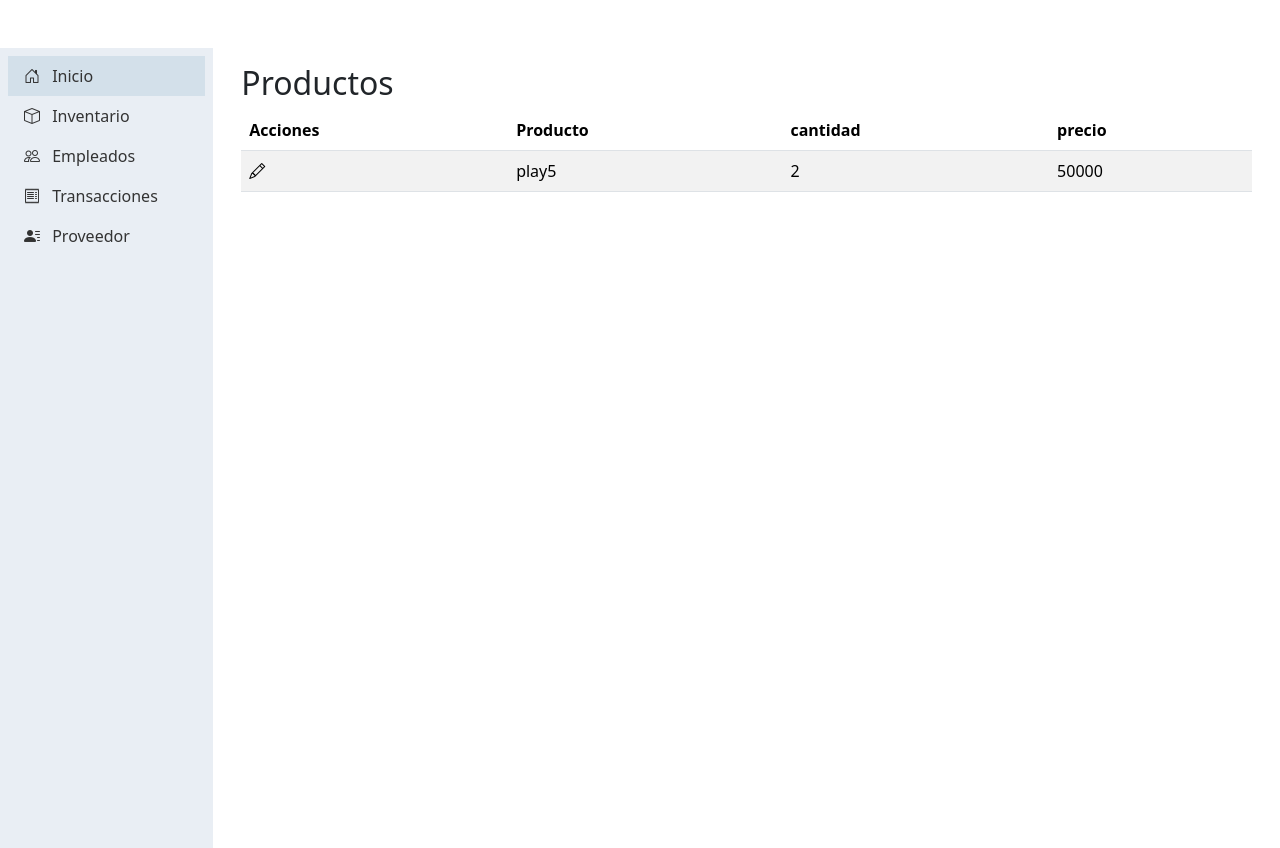
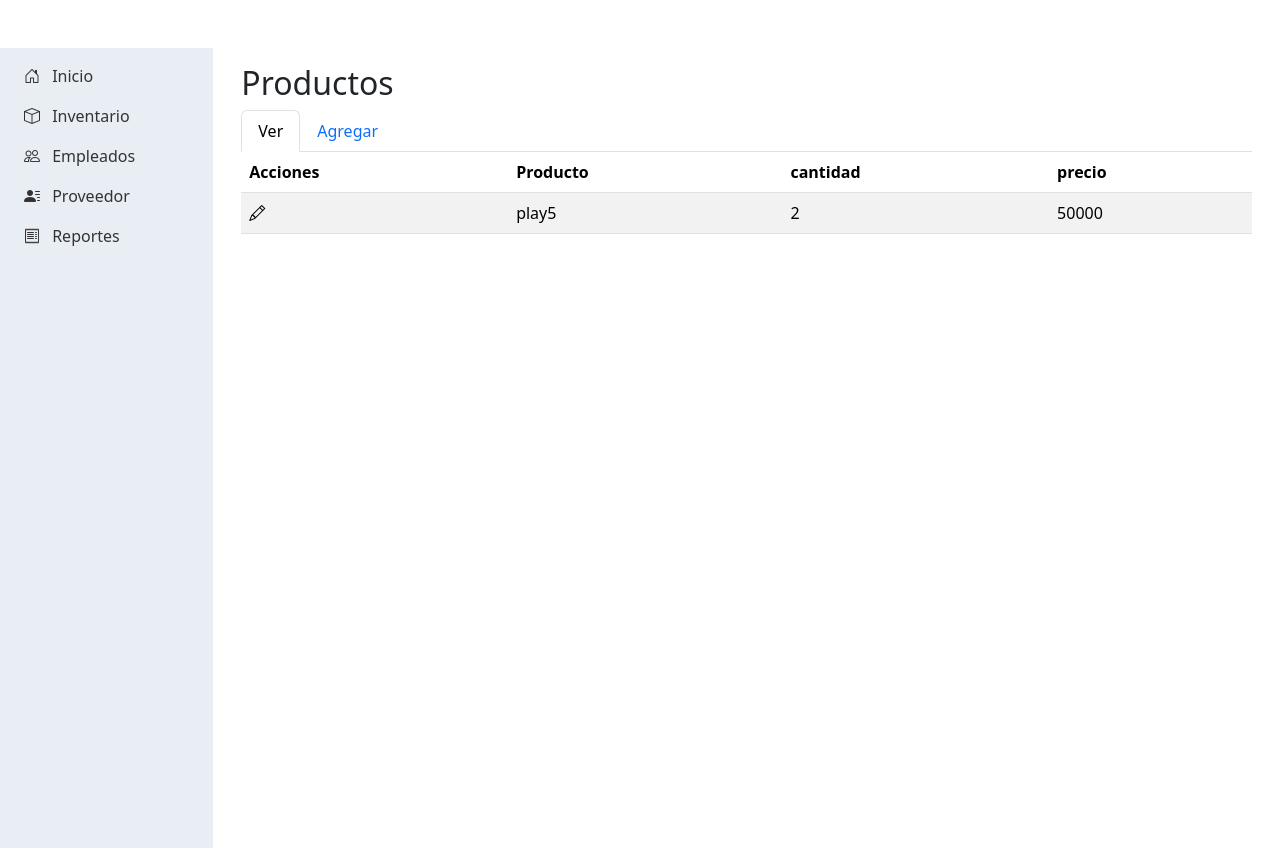
Before and after one commit to pengupang/GestordeVentas, a Django app: page /inventario_ver/ in a window 1280 px wide. Run offline with Django 5.2, Linux system fonts and the light colour scheme; tables that the repository leaves empty hold one stand-in row (values such as "Sample post").

Commit message:
Navegabilidad
Se agregaron los href para la navegabilidad de  la pagina

```diff
--- a/GestordeVentas/urls.py
+++ b/GestordeVentas/urls.py
@@ -20,10 +20,10 @@ from App import views
 
 urlpatterns = [
     path('admin/', admin.site.urls),
-    path('', views.inicio, name='home'),
-    path('login/',views.login),
-    path('empleados/',views.empleados),
-    path('agregar_e/',views.agregar_Empleado),
+    path('inicio/', views.inicio),
+    path('',views.login),
+    path('empleados_ver/',views.empleados),
+    path('empleados_agregar/',views.agregar_Empleado),
     path('catalogo/',views.catalogo),
     path('inventario_compra/',views.inventario_compra),
     path('inventario_ver/',views.inventario_ver),
--- a/Templates/empleados_agregar.html
+++ b/Templates/empleados_agregar.html
@@ -3,9 +3,13 @@
 
 
 <div class="col-md-10">
-    <div class="container mt-5">
+    <div class="content-container p-3">
         <div class="row justify-content-center">
             <div class="col-lg-6">
+                <ul class="nav nav-tabs">
+                    <li class="nav-item"><a href="../empleados_ver/" class="nav-link"> Ver</a></li>
+                    <li class="nav-item "><a href="../empleados_agregar/" class="nav-link active"> Agregar</a></li>
+                </ul>
                 <div class="card shadow-lg p-4">
                     <h3 class="text-center mb-4">Agregar Empleado</h3>
                     <form method="POST" action="#">
--- a/Templates/empleados_ver.html
+++ b/Templates/empleados_ver.html
@@ -5,6 +5,10 @@
     <!-- Employees Table Section -->
     <div class="content-container p-3">
         <h2>Empleados</h2>
+        <ul class="nav nav-tabs">
+            <li class="nav-item"><a href="../empleados_ver/" class="nav-link active"> Ver</a></li>
+            <li class="nav-item "><a href="../empleados_agregar/" class="nav-link "> Agregar</a></li>
+        </ul>
         <div class="table-container">
             <table class="table table-striped">
                 <thead>
--- a/Templates/header.html
+++ b/Templates/header.html
@@ -20,10 +20,10 @@
             <!-- Sidebar -->
             <div class="col-md-2 sidebar p-0">
                 <nav class="nav flex-column p-2">
-                    <a href="#" class="nav-link active"><i class="bi bi-house-door me-2"></i> Inicio</a>
-                    <a href="#" class="nav-link"><i class="bi bi-box me-2"></i> Inventario</a>
-                    <a href="#" class="nav-link"><i class="bi bi-people me-2"></i> Empleados</a>
-                    <a href="#" class="nav-link"><i class="bi bi-receipt me-2"></i> Transacciones</a>
-                    <a href="#" class="nav-link"><i class="bi bi-person-lines-fill me-2"></i> Proveedor</a>
+                    <a href="../inicio/" class="nav-link"><i class="bi bi-house-door me-2"></i> Inicio</a>
+                    <a href="../inventario_ver/" class="nav-link"><i class="bi bi-box me-2"></i> Inventario</a>
+                    <a href="../empleados_ver/" class="nav-link"><i class="bi bi-people me-2"></i> Empleados</a>
+                    <a href="../proveedor_ver/" class="nav-link"><i class="bi bi-person-lines-fill me-2"></i> Proveedor</a>
+                    <a href="#" class="nav-link"><i class="bi bi-receipt me-2"></i> Reportes</a>
                 </nav>
             </div>
--- a/Templates/inventario_compras.html
+++ b/Templates/inventario_compras.html
@@ -4,6 +4,10 @@
     <div class="col-mt-5">
         <div class="row justify-content-center">
             <div class="col-lg-6">
+                <ul class="nav nav-tabs">
+                    <li class="nav-item"><a href="../inventario_ver/" class="nav-link "> Ver</a></li>
+                    <li class="nav-item "><a href="../inventario_compra/" class="nav-link active"> Agregar</a></li>
+                </ul>
                 <div class="card shadow-lg p-4">
                     <h3 class="text-center mb-4">Agregar inventario</h3>
                     <form method="POST" action="#">
--- a/Templates/inventario_ver.html
+++ b/Templates/inventario_ver.html
@@ -5,6 +5,10 @@
     <!-- Employees Table Section -->
     <div class="content-container p-3">
         <h2>Productos</h2>
+        <ul class="nav nav-tabs">
+            <li class="nav-item"><a href="../inventario_ver/" class="nav-link active"> Ver</a></li>
+            <li class="nav-item "><a href="../inventario_compra/" class="nav-link "> Agregar</a></li>
+        </ul>
         <div class="table-container">
             <table class="table table-striped">
                 <thead>
--- a/Templates/proveedores_ingresar.html
+++ b/Templates/proveedores_ingresar.html
@@ -6,6 +6,10 @@
     <div class="container mt-5">
         <div class="row justify-content-center">
             <div class="col-lg-6">
+                <ul class="nav nav-tabs">
+                    <li class="nav-item"><a href="../proveedor_ver/" class="nav-link "> Ver</a></li>
+                    <li class="nav-item "><a href="../proveedor_ingresar/" class="nav-link active"> Agregar</a></li>
+                </ul>
                 <div class="card shadow-lg p-4">
                     <h3 class="text-center mb-4">Agregar Proveedor</h3>
                     <form method="POST" action="#">
--- a/Templates/proveedores_ver.html
+++ b/Templates/proveedores_ver.html
@@ -5,6 +5,10 @@
     <!-- Employees Table Section -->
     <div class="content-container p-3">
         <h2>Proveedores</h2>
+        <ul class="nav nav-tabs">
+            <li class="nav-item"><a href="../proveedor_ver/" class="nav-link active"> Ver</a></li>
+            <li class="nav-item "><a href="../proveedor_ingresar/" class="nav-link "> Agregar</a></li>
+        </ul>
         <div class="table-container">
             <table class="table table-striped">
                 <thead>
```
